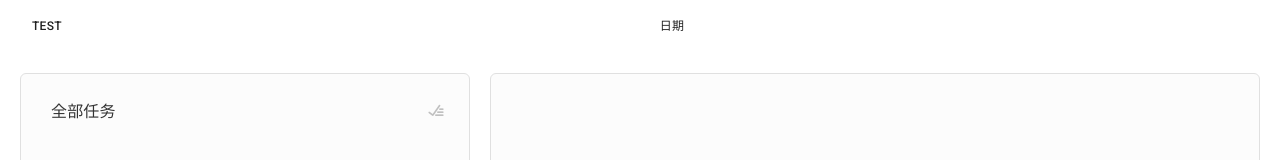
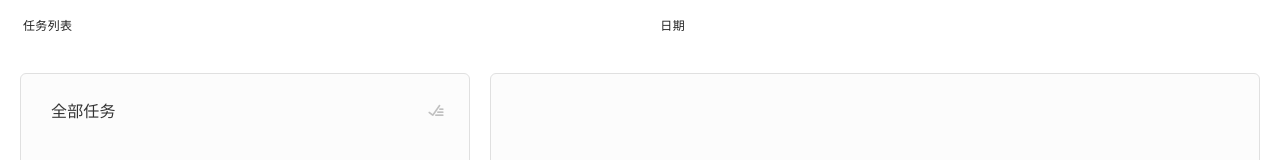
Before and after one commit to lenconda/sigma_web, a React app: page /list in a window 1280 px wide. Shown: the top 160 px of the page. Built offline with nearby package versions, Linux system fonts and the light colour scheme.

Commit message:
feat: updating nav bar

```diff
--- a/src/App.less
+++ b/src/App.less
@@ -8,6 +8,7 @@
   display: flex;
   align-items: center;
   background-color: #fff;
+  overflow: visible;
 
   &__menus {
     &--left,
@@ -38,3 +39,8 @@
   min-height: 700px;
   overflow-y: scroll;
 }
+
+.link, .link:visited {
+  text-decoration: none;
+  color: inherit;
+}
--- a/src/App.tsx
+++ b/src/App.tsx
@@ -17,13 +17,17 @@ import {
   Route,
   Switch,
   Redirect,
-  BrowserRouter,
+  Router,
+  Link,
 } from 'react-router-dom';
 import idGen from './core/idgen';
 import PopupProvider from './components/PopupProvider';
 import Button from '@material-ui/core/Button';
 import StickyNav from './components/StickyNav';
 import DatePicker from './components/DatePicker';
+import MenuList from '@material-ui/core/MenuList';
+import MenuItem from '@material-ui/core/MenuItem';
+import { createBrowserHistory } from 'history';
 import './App.less';
 
 const ListPage = lazy(() => import('./pages/List'));
@@ -45,10 +49,21 @@ const theme = createMuiTheme({
   },
 });
 
+const history = createBrowserHistory();
+
+export interface AppMenu {
+  name: string;
+  path: string;
+}
+
 const App: React.FC = () => {
   const bus = new Bus<Dispatch>();
   const dispatcher = new Dispatcher();
   const [currentActiveTaskIds, setCurrentActiveTaskIds] = useState<string[]>([]);
+  const [menus, setMenus] = useState<Record<string, string>>({
+    '/list': '任务列表',
+    '/summary': '摘要',
+  });
 
   const handleSelectedTasksChange = (tasks: TaskListItem[]) => {
     if (tasks.length === 1) {
@@ -100,17 +115,23 @@ const App: React.FC = () => {
   return (
     <ThemeProvider theme={theme}>
       <StylesProvider injectFirst={true}>
+        <Router history={history}>
           <StickyNav className="app-nav">
             <>
               <div className="app-nav__menus--left">
                 <PopupProvider
-                trigger={<Button>test</Button>}
+                  trigger={<Button>{menus[history.location.pathname.split('/').slice(0, 2).join('/')]}</Button>}
                   triggerClass="test"
                 >
-                <>
-                  <span>asidhaoisdjaosidjasoidj</span><br />
-                  <span>asidaosidjaosidjaosdaoisjd</span>
-                </>
+                  <MenuList>
+                    {
+                      Object.keys(menus).map((path, index) => {
+                        return <Link to={path} className="link" key={index}>
+                          <MenuItem>{menus[path]}</MenuItem>
+                        </Link>;
+                      })
+                    }
+                  </MenuList>
                 </PopupProvider>
               </div>
               <div className="app-nav__menus--center">
@@ -125,7 +146,6 @@ const App: React.FC = () => {
           </StickyNav>
           <div className="app-page">
             <Suspense fallback={<></>}>
-            <BrowserRouter>
               <Switch>
                 <Route path="/list">
                   <ListPage
@@ -138,9 +158,9 @@ const App: React.FC = () => {
                   <Redirect to="/list" />
                 </Route>
               </Switch>
-            </BrowserRouter>
             </Suspense>
           </div>
+        </Router>
       </StylesProvider>
     </ThemeProvider>
   );
--- a/src/components/PopupProvider/index.less
+++ b/src/components/PopupProvider/index.less
@@ -3,7 +3,6 @@
 .app-popup {
   box-shadow: @box-shadow-focus;
   background-color: #fff;
-  border: 1px solid @bg-gray;
   overflow: visible;
   border-radius: @border-radius;
 
```
Lines whose indentation alone changed are shown as unchanged.
